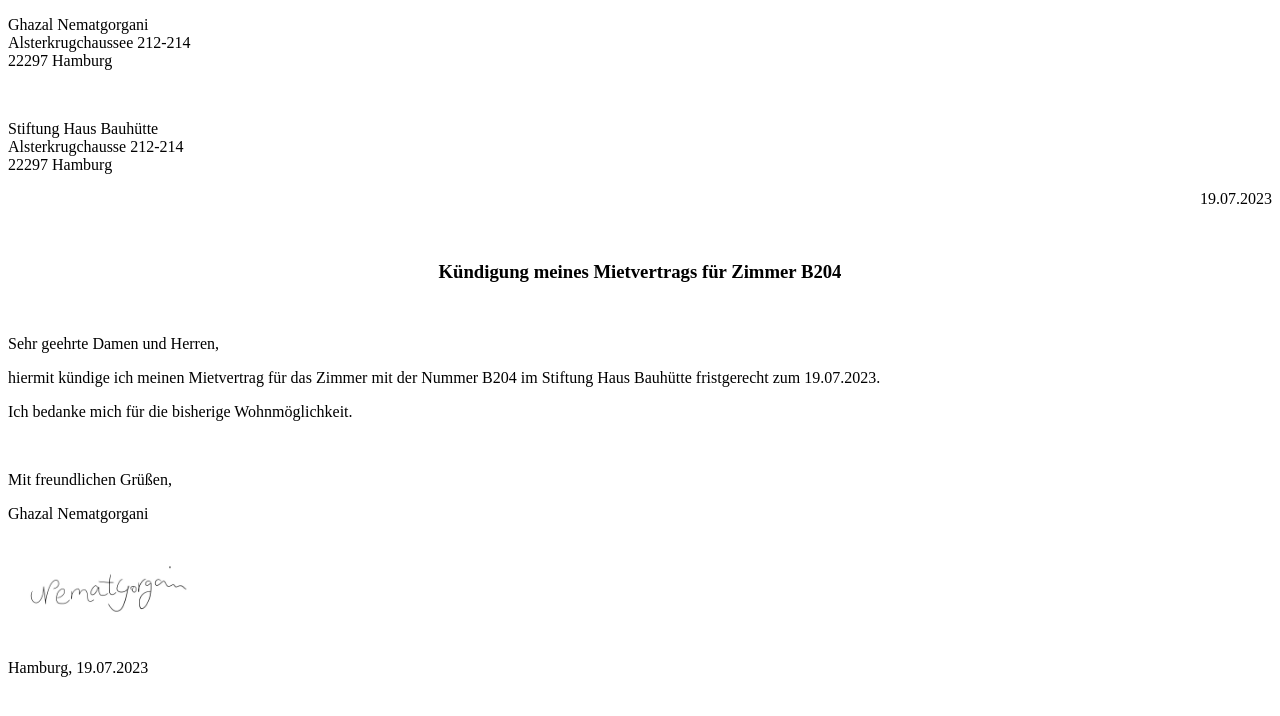
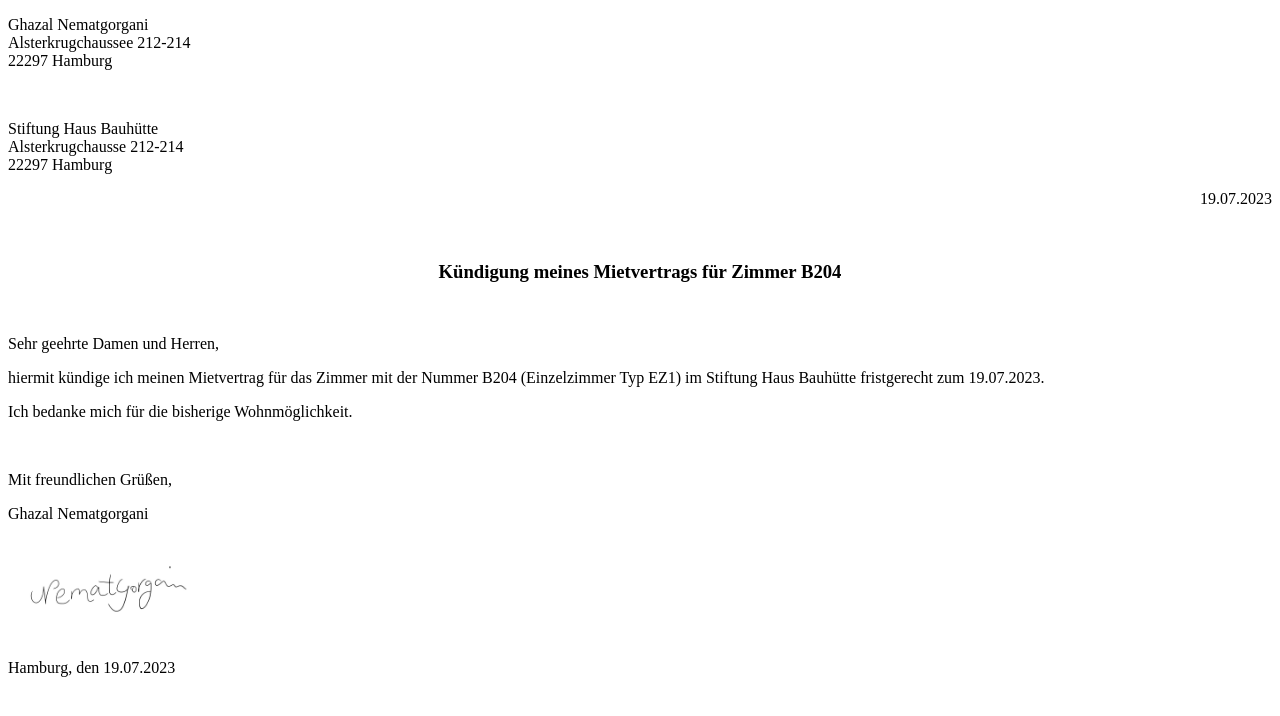
Before and after one commit to GhazalNG/html-Portfoio, a plain HTML site: page public/Kündigung.html in a window 1280 px wide. Drawn offline with Linux system fonts and the light colour scheme.

Commit message:
Add files via upload

```diff
--- a/public/Kündigung.html
+++ b/public/Kündigung.html
@@ -24,13 +24,13 @@
     <p><h3 align="center">Kündigung meines Mietvertrags für Zimmer B204 </h3></p>
     <br/>
     <p> Sehr geehrte Damen und Herren,</p>
-    <p>hiermit kündige ich meinen Mietvertrag für das Zimmer mit der Nummer B204 im Stiftung Haus Bauhütte fristgerecht zum 19.07.2023.</p>
+    <p>hiermit kündige ich meinen Mietvertrag für das Zimmer mit der Nummer B204 (Einzelzimmer Typ EZ1) im Stiftung Haus Bauhütte fristgerecht zum 19.07.2023.</p>
     <p>Ich bedanke mich für die bisherige Wohnmöglichkeit.</p>
     <br/>
     <p>Mit freundlichen Grüßen,</p>
     <p>Ghazal Nematgorgani</p>
     <img src="../assets/images/Unterschrift.jpg" height="100" alt="signature">
-    <p>Hamburg, 19.07.2023</p>
+    <p>Hamburg, den 19.07.2023</p>
 
 </body>
 </html>
```
